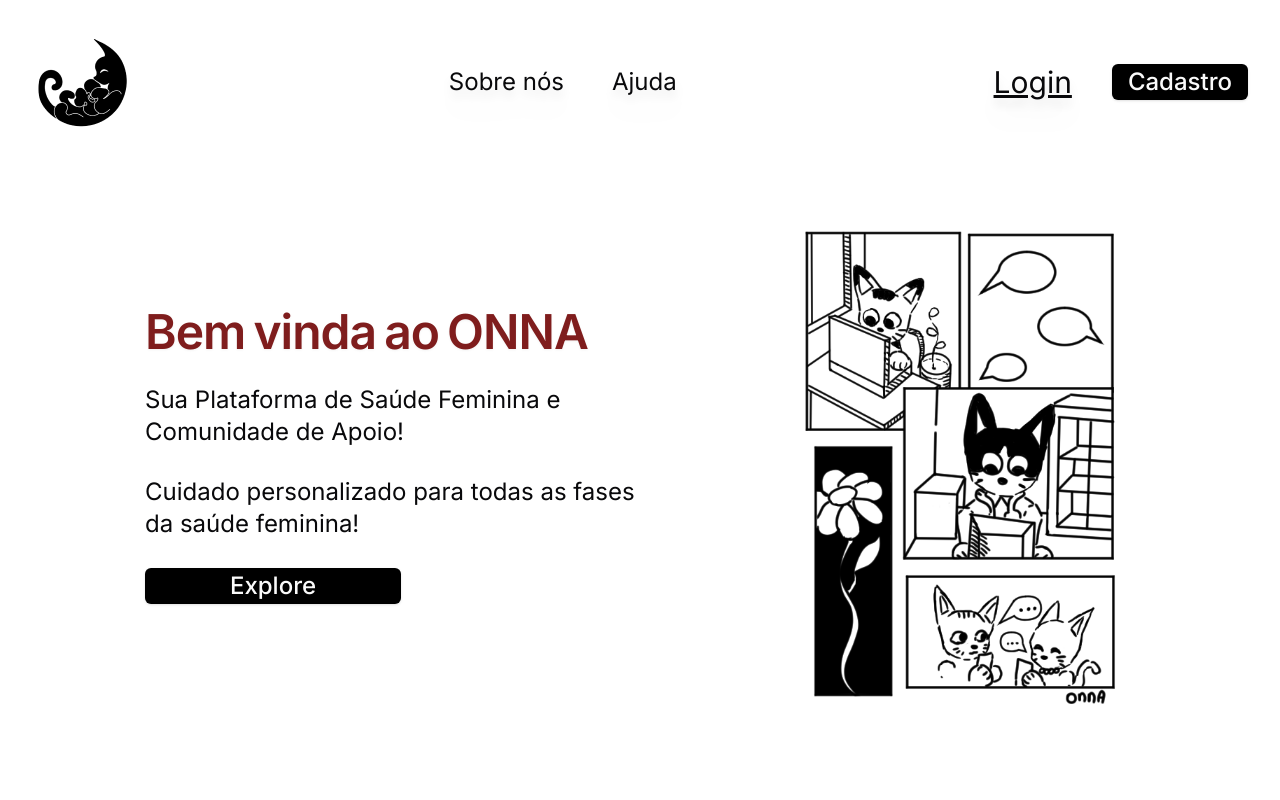
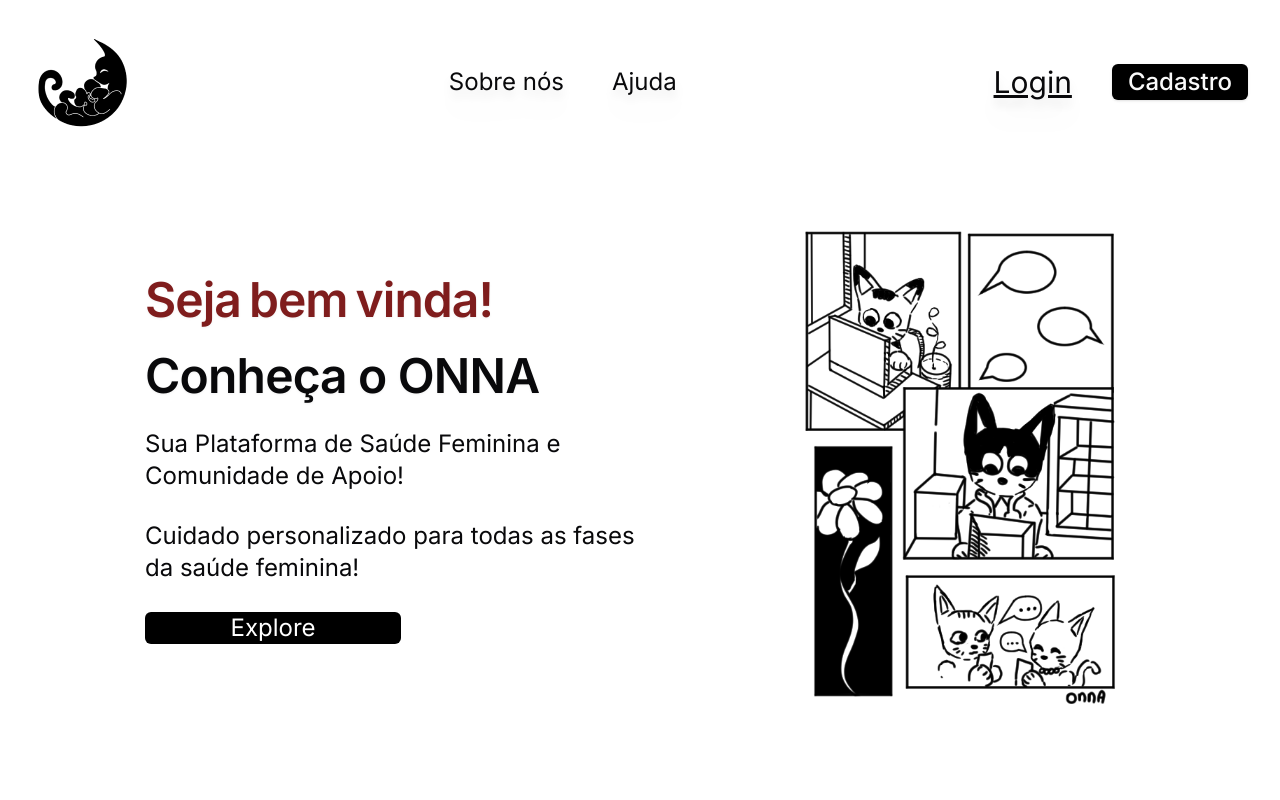
Before and after one commit to bbayerdev/onna-web, a Next.js app: page / in a window 1280 px wide. Shown: the top 800 px of the page. Built offline with nearby package versions, Linux system fonts and the light colour scheme.

Commit message:
landing page 1.7.1 (efeitos fofos2)

```diff
--- a/app/ajuda/page.tsx
+++ b/app/ajuda/page.tsx
@@ -4,6 +4,8 @@ import { FaInstagram } from "react-icons/fa6";
 import { MdOutlineMailOutline } from "react-icons/md";
 import Header from '../components/home/header';
 import Footer from '../components/home/footer';
+import WordPullUp from '@/components/magicui/word-pull-up';
+import GradualSpacing from '@/components/magicui/gradual-spacing';
 
 
 const Ajuda = () => {
@@ -11,7 +13,16 @@ const Ajuda = () => {
         <main>
             <Header />
             <section className='py-20 flex flex-col justify-center w-3/4 m-auto space-y-10'>
-                <h1 className='text-5xl font-bold text-red-900'>Ajuda</h1>
+                <WordPullUp
+                    className='font-bold text-red-900 text-5xl text-left'
+                    words="Precisa de ajuda?"
+                />
+                <div className='flex'>
+                    <GradualSpacing
+                        className="text-4xl font-bold tracking-[-0.1em] text-left"
+                        text="Deixa conosco!"
+                    />
+                </div>
                 <p className='font-opensans text-2xl'>Para maior facilidade em momentos de dúvidas ou problemas com sua conta ou comunidade, utilizamos um chat-bot, onde é possível ter ajuda 24 horas por dia.</p>
                 <p className='font-opensans text-2xl'>Para utilizar é simples, clique no ícone no canto direito da tela e descubra agora!</p>
                 <p className='font-bold text-2xl'>Caso o problema ou a dúvida persistir recomendamos nos contatar dos seguintes modos:</p>
--- a/app/components/home/section2.tsx
+++ b/app/components/home/section2.tsx
@@ -4,12 +4,20 @@ import Quadrinho2 from './images/quadrinho2'
 import { Button } from '@/components/ui/button'
 import Link from 'next/link'
 import WordPullUp from "@/components/magicui/word-pull-up";
+import BlurIn from '@/components/magicui/blur-in';
+import { motion } from 'framer-motion';
 
 const Section2 = () => {
     return (
         <section className='flex flex-col md:flex-row justify-center max-md:p-10 max-xl:px-20 gap-32 max-lg:gap-20'>
             <div className='max-w-sm w-full  border-black mt-10 md:mt-24'>
-                <Quadrinho2 />
+                <motion.div
+                    initial={{ opacity: 0, filter: 'blur(10px)' }} // Estado inicial com blur
+                    animate={{ opacity: 1, filter: 'blur(0px)' }} // Estado final sem blur
+                    transition={{ duration: 0.5 }} // Ajuste a duração conforme necessário
+                >
+                    <Quadrinho2 />
+                </motion.div>
             </div>
             <div className='text-left mt-0 md:mt-24 space-y-7 w-max max-w-lg'>
                 <h1 className='font-bold text-xl md:text-2xl'>Em que acreditamos?</h1>
@@ -17,9 +25,11 @@ const Section2 = () => {
                     className='font-bold text-red-900 text-5xl text-left'
                     words="Bem vinda ao ONNA"
                 />
-                <p className='text-2xl py-6 pb-10'>
-                    Oferecer uma plataforma acessível e inclusiva com recursos confiáveis para apoiar a saúde e bem-estar das mulheres!
-                </p>
+                <BlurIn
+                    word=" Oferecer uma plataforma acessível e inclusiva com recursos confiáveis para apoiar a saúde e bem-estar das mulheres!"
+                    className='text-2xl  py-6 pb-10'
+                    duration={0.5}
+                />
                 <Link href='/sobre'>
                     <Button variant={'secondary'} className='text-2xl hover:bg-zinc-200 duration-200'>
                         Conheça nossa equipe
--- a/app/page.tsx
+++ b/app/page.tsx
@@ -6,6 +6,10 @@ import Quadrinho from './components/home/images/quadrinho';
 import Main from './components/home/main';
 import { useState } from 'react';
 import WordPullUp from "@/components/magicui/word-pull-up";
+import GradualSpacing from "@/components/magicui/gradual-spacing";
+import BlurIn from "@/components/magicui/blur-in";
+import { motion } from 'framer-motion';
+
 
 export default function Home() {
 
@@ -37,30 +41,53 @@ export default function Home() {
 
       <div className='w-5/6 h-20 flex md:hidden border-2 mt-2 ml-10 items-center justify-center place-items-center content-center'></div>
       <section className='flex flex-row justify-center py-12 max-md:p-10 max-xl:px-20 gap-32 max-lg:gap-20'>
-
-        <div className='text-left mt-6 md:mt-24 space-y-7 w-max max-w-lg'>
+        <div className='text-left mt-6 md:mt-16 space-y-7 w-max max-w-lg'>
           <WordPullUp
             className='font-bold text-red-900 text-5xl text-left'
-            words="Bem vinda ao ONNA"
+            words="Seja bem vinda!"
           />
-          <p className='text-2xl'>
-            Sua Plataforma de Saúde Feminina e Comunidade de Apoio!
-          </p>
-          <p className={`font-opensans md:text-2xl text-1xl`}>
-            Cuidado personalizado para todas as fases da saúde feminina!
-          </p>
+          <div className='flex'>
+            <GradualSpacing
+              className="text-5xl font-bold tracking-[-0.1em] text-left"
+              text="Conheça o ONNA"
+            />
+          </div>
 
-          <Button onClick={() => atualizar(1)} className='text-2xl bg-black w-1/2'>
-            <a href="#anchor" className='w-full'>Explore</a>
-          </Button>
+          <BlurIn
+            word="Sua Plataforma de Saúde Feminina e Comunidade de Apoio!"
+            className='text-2xl'
+            duration={0.5}
+          />
+
+          <BlurIn
+            word="Cuidado personalizado para todas as fases da saúde feminina!"
+            className='text-2xl'
+            duration={0.5}
+          />
+
+          <motion.button
+            onClick={() => atualizar(1)}
+            className='text-2xl bg-black w-1/2 rounded-md flex'
+            initial={{ opacity: 0, filter: 'blur(10px)' }} // Começa com blur e opacidade 0
+            animate={{ opacity: 1, filter: 'blur(0px)' }} // Anima para sem blur e opacidade 1
+            transition={{ duration: 0.7 }} // Ajuste a duração conforme necessário
+          >
+            <a href="#anchor" className='w-full text-white'>Explore</a>
+          </motion.button>
 
         </div>
         <div className='hidden md:flex'>
-          <Quadrinho />
+          <motion.div
+            initial={{ opacity: 0, filter: 'blur(10px)' }} // Estado inicial com blur
+            animate={{ opacity: 1, filter: 'blur(0px)' }} // Estado final sem blur
+            transition={{ duration: 0.5 }} // Ajuste a duração conforme necessário
+          >
+            <Quadrinho />
+          </motion.div>
         </div>
       </section>
-
-      <div className='mt-32' id='anchor'>
+      <div id='anchor'/>
+      <div className='mt-32' >
         {renderizar()}
       </div>
 
--- a/app/sobre/page.tsx
+++ b/app/sobre/page.tsx
@@ -12,6 +12,7 @@ import {
   CarouselNext,
   CarouselPrevious,
 } from "@/components/ui/carousel"
+import WordPullUp from '@/components/magicui/word-pull-up'
 
 
 const Sobre = () => {
@@ -31,13 +32,19 @@ const Sobre = () => {
       <Header />
 
       <main className='space-y-52'>
-        <section className='flex flex-col w-3/4 justify-center space-y-12 m-auto mt-24 py-10'>
-          <h1 className='text-5xl text-red-900 font-bold'>Quem somos nós</h1>
+        <section className='flex flex-col w-3/4 justify-center space-y-12 m-auto mt-10 py-10'>
+          <WordPullUp
+            className='font-bold text-red-900 text-5xl text-left'
+            words="Quem nós somos?"
+          />
           <p className='font-opensans text-2xl'>Somos uma equipe de apaixonados por descobertas e avanços!  Estamos comprometidos em garantir que cada aspecto da experiência ONNA seja cuidadosamente desenvolvido e atualizado para atender às necessidades em constante evolução de nossa comunidade global.</p>
         </section>
 
-        <section className='flex flex-col w-3/4 justify-center space-y-12 m-auto mt-24'>
-          <h1 className='text-5xl text-red-900 font-bold'>Equipe</h1>
+        <section className='flex flex-col w-3/4 justify-center space-y-12 m-auto mt-20'>
+          <WordPullUp
+            className='font-bold text-red-900 text-5xl text-left'
+            words="Nossa equipe"
+          />
           <p className='font-opensans text-2xl'>Conheça nossos integrantes e suas contribuições para o projeto.</p>
 
           <div className='flex justify-center p-10'>
--- /dev/null
+++ b/components/magicui/blur-in.tsx
@@ -0,0 +1,39 @@
+"use client";
+
+import { motion } from "framer-motion";
+
+import { cn } from "@/lib/utils";
+
+interface BlurIntProps {
+  word: string;
+  className?: string;
+  variant?: {
+    hidden: { filter: string; opacity: number };
+    visible: { filter: string; opacity: number };
+  };
+  duration?: number;
+}
+const BlurIn = ({ word, className, variant, duration = 1 }: BlurIntProps) => {
+  const defaultVariants = {
+    hidden: { filter: "blur(10px)", opacity: 0 },
+    visible: { filter: "blur(0px)", opacity: 1 },
+  };
+  const combinedVariants = variant || defaultVariants;
+
+  return (
+    <motion.h1
+      initial="hidden"
+      animate="visible"
+      transition={{ duration }}
+      variants={combinedVariants}
+      className={cn(
+        "",
+        className,
+      )}
+    >
+      {word}
+    </motion.h1>
+  );
+};
+
+export default BlurIn;
--- /dev/null
+++ b/components/magicui/gradual-spacing.tsx
@@ -0,0 +1,44 @@
+"use client";
+
+import { AnimatePresence, motion, Variants } from "framer-motion";
+
+import { cn } from "@/lib/utils";
+
+interface GradualSpacingProps {
+  text: string;
+  duration?: number;
+  delayMultiple?: number;
+  framerProps?: Variants;
+  className?: string;
+}
+
+export default function GradualSpacing({
+  text,
+  duration = 0.5,
+  delayMultiple = 0.04,
+  framerProps = {
+    hidden: { opacity: 0, x: -20 },
+    visible: { opacity: 1, x: 0 },
+  },
+  className,
+}: GradualSpacingProps) {
+  return (
+    <div className="flex justify-center space-x-1">
+      <AnimatePresence>
+        {text.split("").map((char, i) => (
+          <motion.h1
+            key={i}
+            initial="hidden"
+            animate="visible"
+            exit="hidden"
+            variants={framerProps}
+            transition={{ duration, delay: i * delayMultiple }}
+            className={cn("drop-shadow-sm ", className)}
+          >
+            {char === " " ? <span>&nbsp;</span> : char}
+          </motion.h1>
+        ))}
+      </AnimatePresence>
+    </div>
+  );
+}
```
